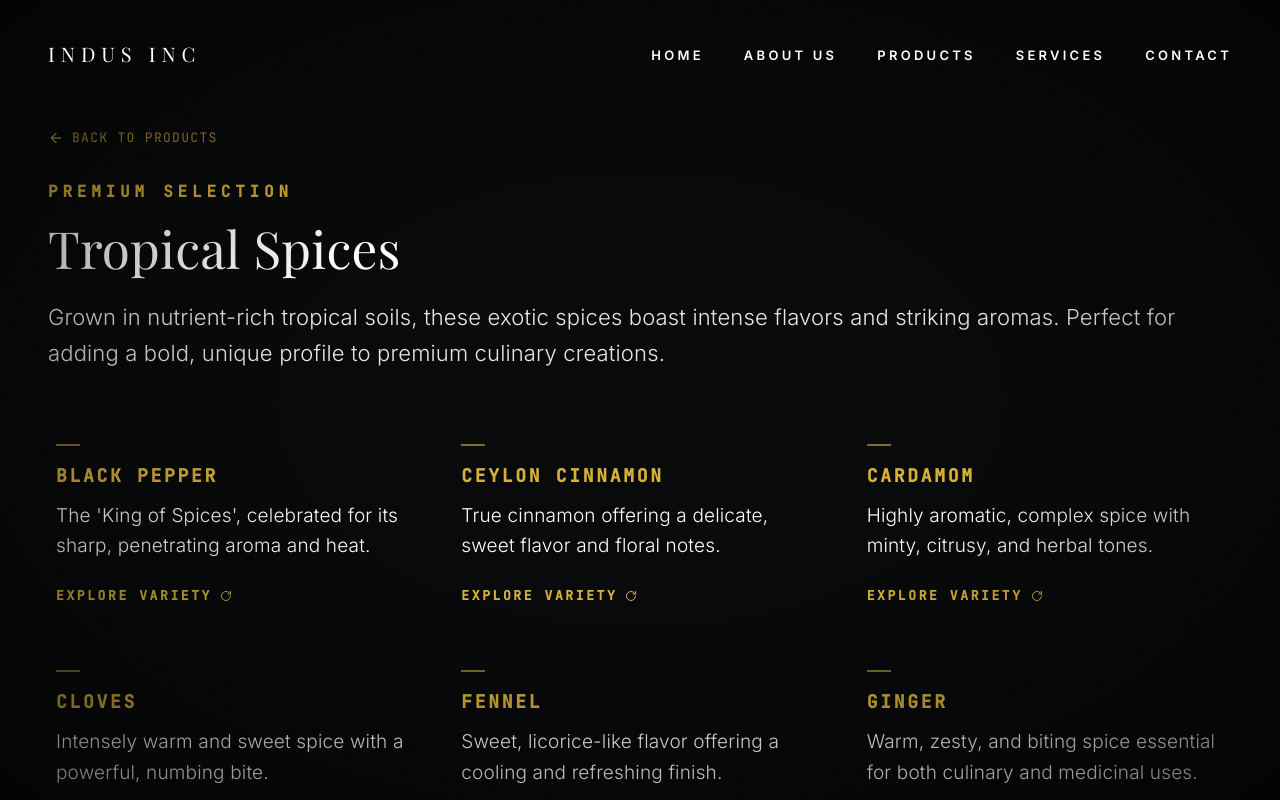
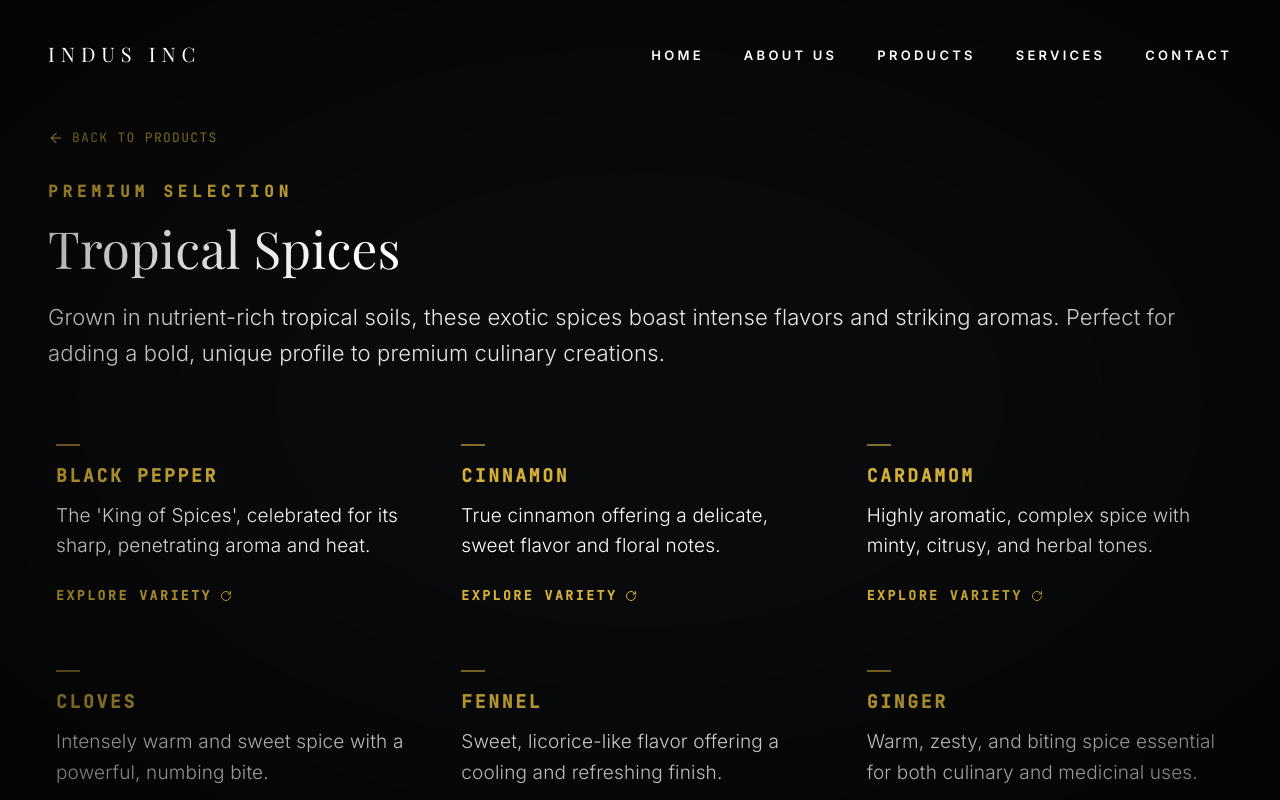
Before and after one commit to XxMySelfNooBxX/INDUS-V2, a Next.js app: page /products/tropical in a window 1280 px wide. Shown: the top 800 px of the page. Built offline with nearby package versions, Linux system fonts and the light colour scheme.

Commit message:
content: update spice descriptions and specs based on harvestia data without specific regions or coas

```diff
--- a/src/app/products/traditional/page.tsx
+++ b/src/app/products/traditional/page.tsx
@@ -8,19 +8,19 @@ const traditionalSpices = [
     desc: "Golden spice known for its earthy flavor and powerful curcuminoids.",
     extendedDesc: "Our premium turmeric is sourced from regions renowned for high curcumin content. It imparts a vibrant yellow color and a warm, slightly bitter flavor to dishes, making it essential for traditional curries and modern wellness blends.",
     specs: [
+      { label: "APPLICATIONS", value: "Health drinks, nutraceuticals, natural coloring" },
       { label: "CURCUMIN", value: "Min 3-5%" },
-      { label: "MOISTURE", value: "Max 10%" },
-      { label: "FORM", value: "Whole & Powder" }
+      { label: "FORM", value: "Whole Finger, Polished & Powder" }
     ],
     differentiator: "Sun-dried to naturally preserve its brilliant hue and potent anti-inflammatory properties."
   },
   {
     name: "Cumin",
     desc: "Aromatic spice with a warm, nutty, and peppery flavor profile.",
-    extendedDesc: "A staple in global cuisines, our cumin seeds are carefully harvested and graded for size and oil content. The robust aroma and distinctive flavor make it perfect for tempering, roasting, and blending into complex spice mixes.",
+    extendedDesc: "A staple in global cuisines, our cumin seeds are carefully harvested, machine-cleaned, and sortex-graded for size and oil content. The robust aroma and distinctive flavor make it perfect for tempering, roasting, and blending into complex spice mixes.",
     specs: [
+      { label: "APPLICATIONS", value: "Spice rubs, snack seasonings, ready meals" },
       { label: "VOLATILE OIL", value: "Min 2.5%" },
-      { label: "PURITY", value: "99%" },
       { label: "FORM", value: "Seeds & Ground" }
     ],
     differentiator: "Mechanically cleaned and sorted to ensure zero impurities and consistent flavor."
@@ -28,11 +28,11 @@ const traditionalSpices = [
   {
     name: "Coriander",
     desc: "Citrusy, sweet spice that forms the base of many savory dishes.",
-    extendedDesc: "Our coriander seeds offer a delicate balance of citrus and woody notes. They are highly versatile, acting as a thickening agent and flavor enhancer in gravies, marinades, and pickling brines.",
+    extendedDesc: "Our coriander seeds offer a delicate balance of citrus and woody notes. Steam-treated grades are available for markets with strict microbiological requirements. They are highly versatile, acting as a thickening agent and flavor enhancer in gravies, marinades, and pickling brines.",
     specs: [
+      { label: "APPLICATIONS", value: "Pickling, meat seasoning, snack flavoring" },
       { label: "VOLATILE OIL", value: "Min 0.3%" },
-      { label: "SPLIT SEEDS", value: "Max 5%" },
-      { label: "FORM", value: "Whole & Powder" }
+      { label: "FORM", value: "Whole, Split (Dhania Dal) & Powder" }
     ],
     differentiator: "Roasted gently before grinding to unlock its full aromatic potential."
   },
--- a/src/app/products/tropical/page.tsx
+++ b/src/app/products/tropical/page.tsx
@@ -15,12 +15,12 @@ const tropicalSpices = [
     differentiator: "Sourced from high-altitude estates ensuring a denser, more flavorful peppercorn."
   },
   {
-    name: "Ceylon Cinnamon",
+    name: "Cinnamon",
     desc: "True cinnamon offering a delicate, sweet flavor and floral notes.",
-    extendedDesc: "Distinct from Cassia, our authentic Ceylon Cinnamon is hand-rolled from the inner bark of the Cinnamomum verum tree. It offers a sophisticated, subtle sweetness perfect for baking, beverages, and gourmet savory dishes.",
+    extendedDesc: "Distinct from ordinary bark, our authentic Cinnamon is hand-rolled from the inner bark of the Cinnamomum tree. We supply both Ceylon and Cassia grades depending on the destination market requirements, offering a sophisticated sweetness perfect for baking, beverages, and gourmet savory dishes.",
     specs: [
+      { label: "APPLICATIONS", value: "Bakery, dips, wet rubs, ready meals" },
       { label: "COUMARIN", value: "Ultra Low (<0.004%)" },
-      { label: "GRADE", value: "Alba / C5 Special" },
       { label: "FORM", value: "Quills & Powder" }
     ],
     differentiator: "100% authentic Ceylon origin, ensuring safe daily consumption and superior taste."
@@ -50,10 +50,10 @@ const tropicalSpices = [
   {
     name: "Fennel",
     desc: "Sweet, licorice-like flavor offering a cooling and refreshing finish.",
-    extendedDesc: "Our fennel seeds are plump, green, and highly aromatic. They are widely used as a digestive aid, a flavor base in Mediterranean and Indian cooking, and an essential component in absinthe and sausages.",
+    extendedDesc: "Our fennel seeds are plump, green, bold in aroma, and uniform in size. Packed to strict export specifications, they are widely used as a digestive aid, a flavor base in Mediterranean and Indian cooking, and an essential component in absinthe and sausages.",
     specs: [
+      { label: "APPLICATIONS", value: "Tea infusions, digestive health, baking" },
       { label: "VOLATILE OIL", value: "Min 1.5%" },
-      { label: "PURITY", value: "99.5%" },
       { label: "FORM", value: "Whole & Powder" }
     ],
     differentiator: "Harvested at peak greenness to ensure a sweeter, more robust licorice profile."
@@ -63,8 +63,8 @@ const tropicalSpices = [
     desc: "Warm, zesty, and biting spice essential for both culinary and medicinal uses.",
     extendedDesc: "Our dried ginger is expertly processed to remove fibrous textures while concentrating its sharp, spicy flavor. It is a cornerstone ingredient in Asian cuisine, gingerbread, and immune-boosting teas.",
     specs: [
+      { label: "APPLICATIONS", value: "Wellness shots, nutraceuticals, marinades" },
       { label: "GINGEROL", value: "Min 1.5%" },
-      { label: "MOISTURE", value: "Max 10%" },
       { label: "FORM", value: "Whole, Sliced, Powder" }
     ],
     differentiator: "Carefully peeled and dried to prevent mold and preserve its intense, zesty bite."
```
